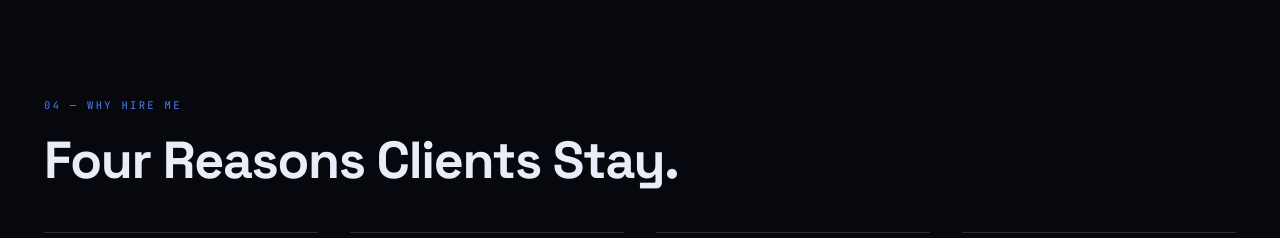
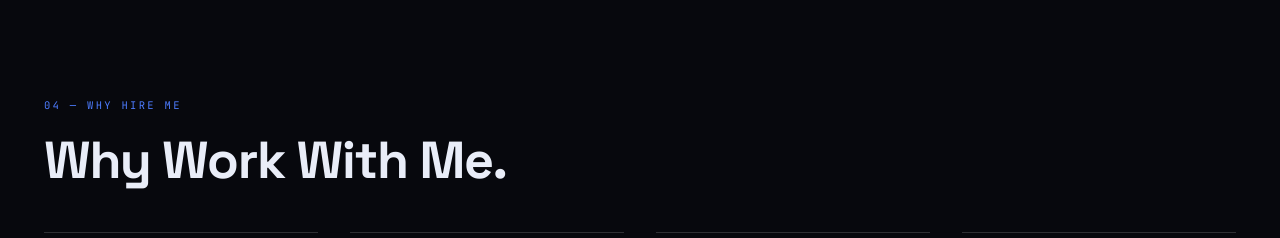
Before and after one commit to niks-nikhil-anand/Tripti-SAAS-Sale-webiste, a Next.js app: page / in a window 1280 px wide. Shown: the part 4120-4358 px from the top of the page. Built offline with nearby package versions, Linux system fonts and the light colour scheme; no server answers.

Commit message:
style/refactor: update component WhyHireMe.tsx

```diff
--- a/components/sections/WhyHireMe.tsx
+++ b/components/sections/WhyHireMe.tsx
@@ -3,12 +3,12 @@ import { whyHireMeReasons } from "@/lib/site";
 export function WhyHireMe() {
   return (
     <section className="rv max-w-[1240px] mx-auto px-4 sm:px-6 pt-16 sm:pt-24 lg:pt-28">
-      <p className="font-['JetBrains_Mono'] text-[10.5px] tracking-[0.22em] uppercase text-[var(--blue)] mb-4.5">
+      <p className="font-[family-name:var(--m)] text-[10.5px] tracking-[0.22em] uppercase text-[var(--blue)] mb-4.5">
         04 — Why hire me
       </p>
 
-      <h2 className="font-['Space_Grotesk'] text-[30px] sm:text-[42px] lg:text-[52px] leading-[1.08] max-w-[20ch] mb-11 text-[var(--ink)]">
-        Four Reasons Clients Stay.
+      <h2 className="font-[family-name:var(--h)] text-[30px] sm:text-[42px] lg:text-[52px] leading-[1.08] max-w-[20ch] mb-11 text-[var(--ink)]">
+        Why Work With Me.
       </h2>
 
       <div className="grid grid-cols-1 sm:grid-cols-2 lg:grid-cols-4 gap-6 lg:gap-8">
@@ -17,10 +17,10 @@ export function WhyHireMe() {
             key={r.n}
             className="rv border-t border-[var(--line2)] pt-5.5 flex flex-col"
           >
-            <p className="font-['Space_Grotesk'] font-bold text-[38px] sm:text-[48px] lg:text-[60px] leading-none mb-4 bg-[linear-gradient(140deg,#4d7cff,#8b5cf6)] [mask-image:linear-gradient(to_bottom,#000,#000)] bg-clip-text text-transparent">
+            <p className="font-[family-name:var(--h)] font-bold text-[38px] sm:text-[48px] lg:text-[60px] leading-none mb-4 bg-[linear-gradient(140deg,#4d7cff,#8b5cf6)] [mask-image:linear-gradient(to_bottom,#000,#000)] bg-clip-text text-transparent">
               {r.n}
             </p>
-            <h3 className="font-['Space_Grotesk'] font-bold text-[20px] mb-2.5 text-[var(--ink)]">
+            <h3 className="font-[family-name:var(--h)] font-bold text-[20px] mb-2.5 text-[var(--ink)]">
               {r.t}
             </h3>
             <p className="text-[14px] leading-[1.65] text-[var(--dim)]">
```
